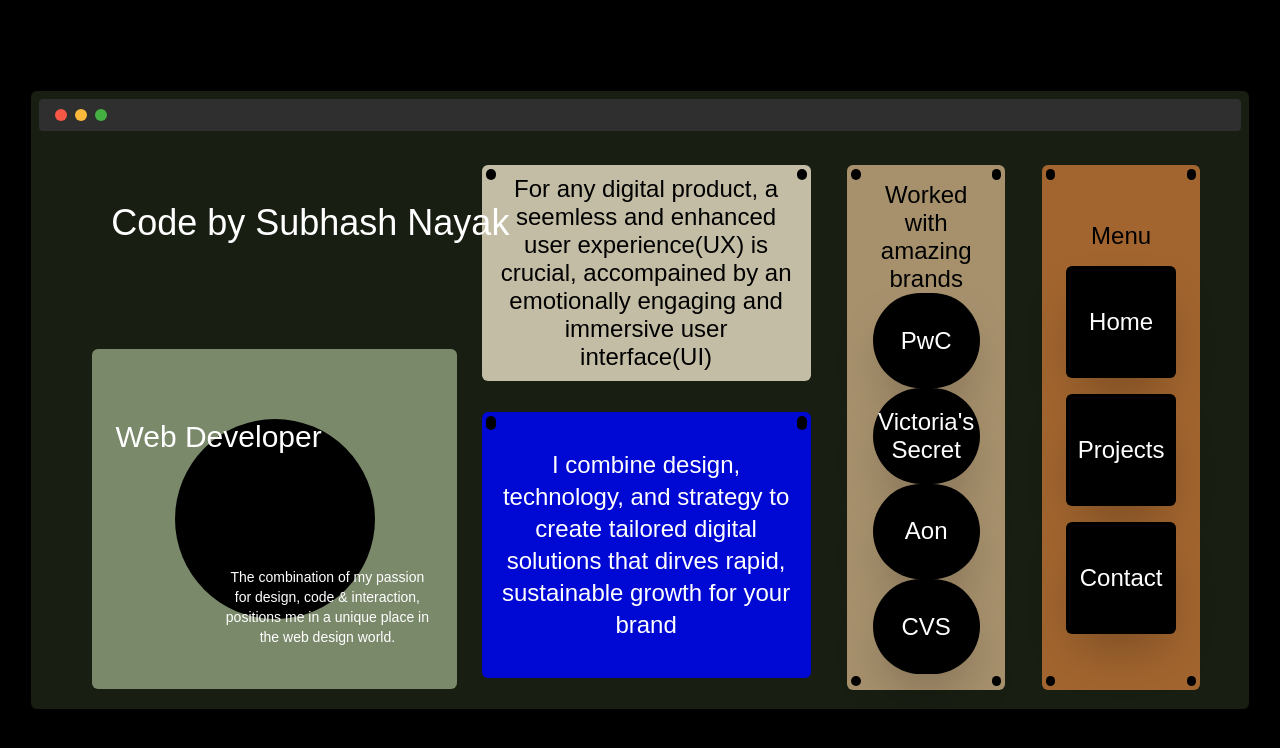
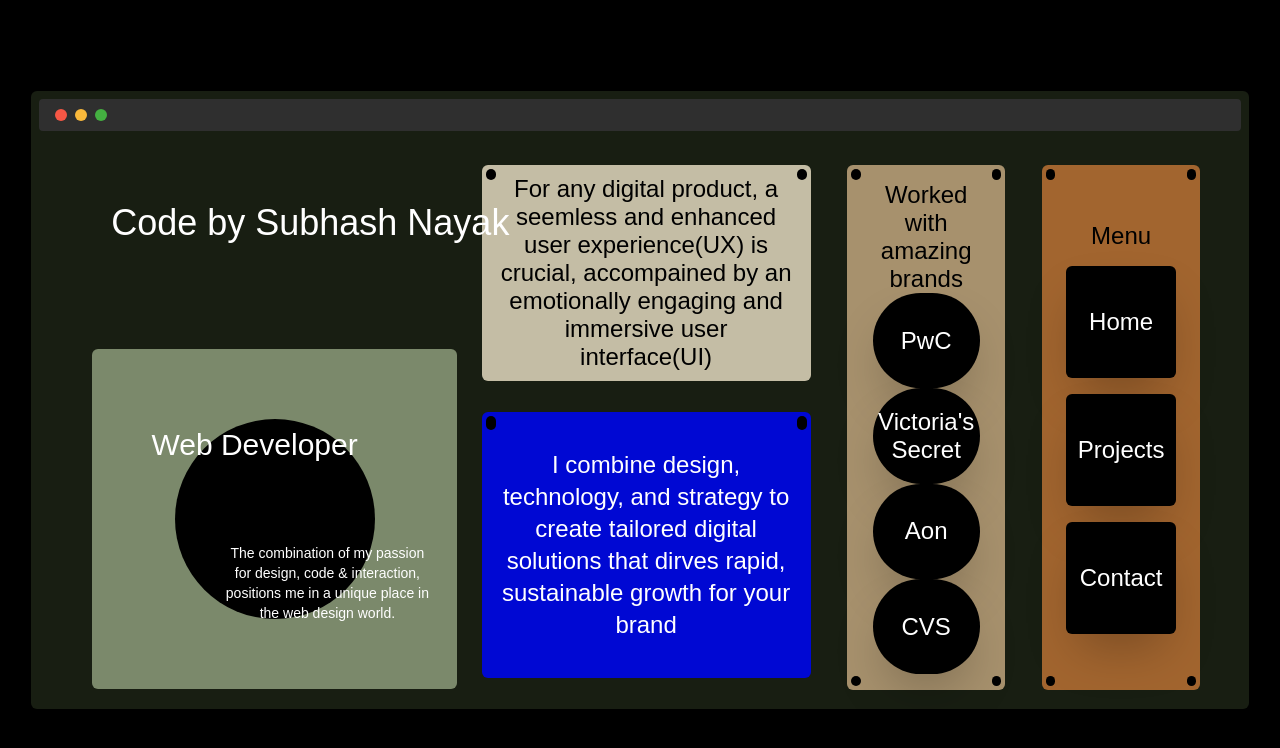
Before and after one commit to subhash131/portfolio-6, a Next.js app: page / in a window 1280 px wide. Shown: the top 748 px of the page. Built offline with nearby package versions, Linux system fonts and the light colour scheme; a web font is replaced by a local one.

Commit message:
update css

```diff
--- a/components/web_developer/WebDeveloper.tsx
+++ b/components/web_developer/WebDeveloper.tsx
@@ -35,8 +35,10 @@ const WebDeveloper = () => {
         transition={{ duration: 0.4, delay: 0.9 }}
         className="rounded-full bg-black"
       >
-        <Perspective3d className="-ml-28  w-auto">Web Developer</Perspective3d>
-        <Perspective3d translatez={30} className="ml-12 mt-28 w-52 text-sm">
+        <Perspective3d className="mt-2 -ml-10  w-auto">
+          Web Developer
+        </Perspective3d>
+        <Perspective3d translatez={30} className="ml-12 mt-20 w-52 text-sm">
           The combination of my passion for design, code & interaction,
           positions me in a unique place in the web design world.
         </Perspective3d>
```
